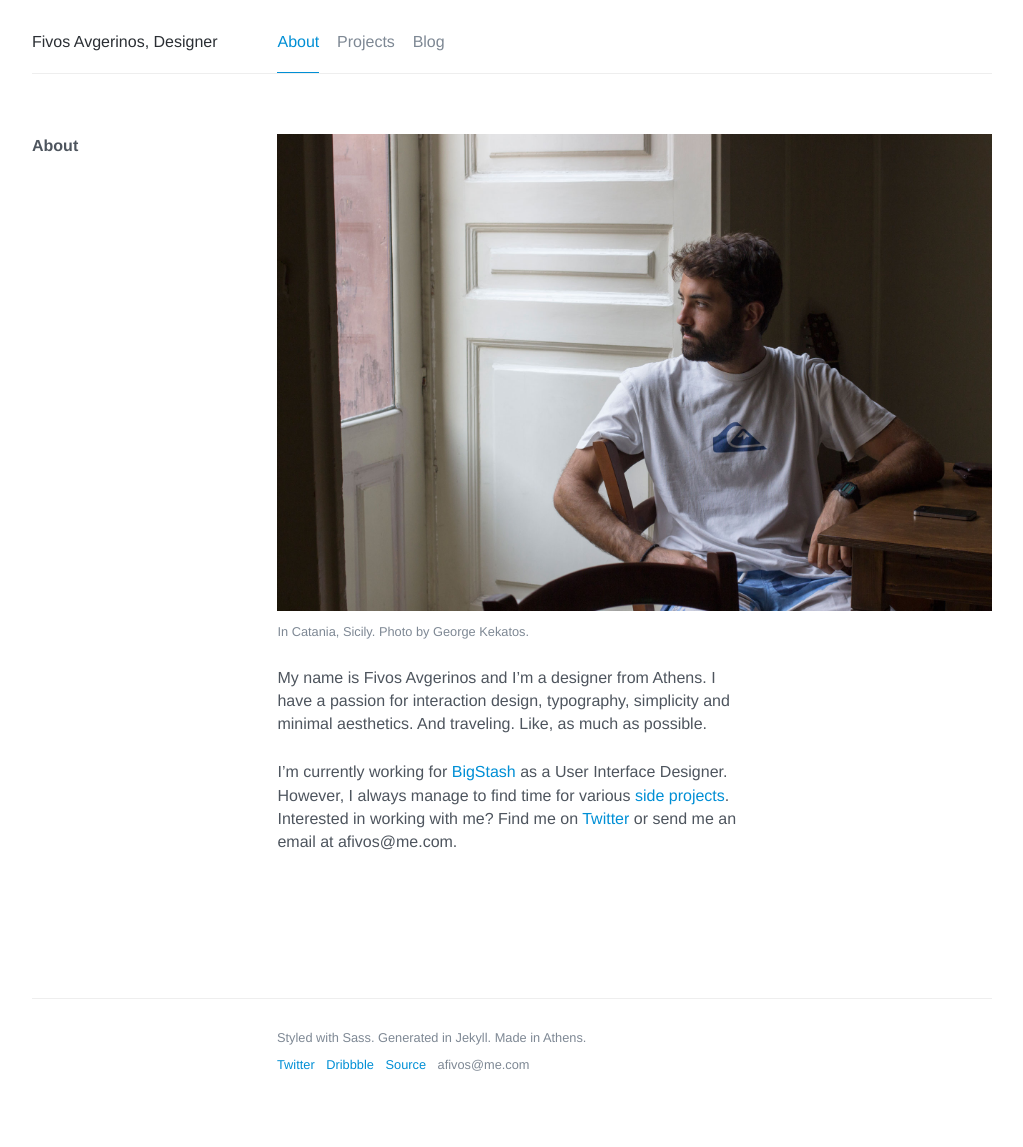
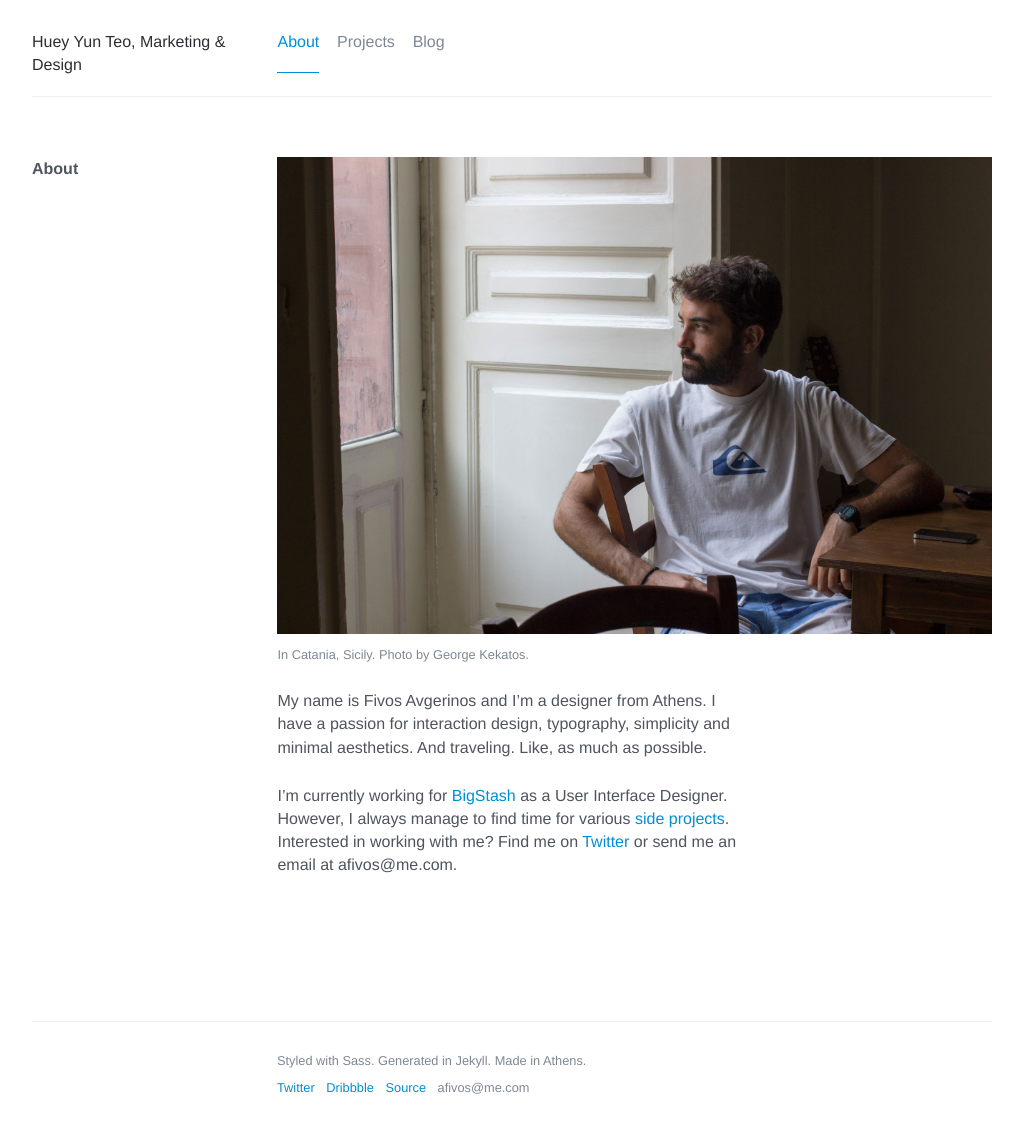
Before and after one commit to afivos/afivos.com, a Jekyll site: the page built from index.md, in a window 1280 px wide. Shown: the whole page, without its empty margins (128-1151 px from the left). Built offline with Jekyll 4.4.1, drawn with Linux system fonts in a browser that asks for light colours; nearby versions of some CDN libraries; comment, search, counter and statistics services are not loaded; before the commit the page ends 1124 px from its top, so only the background shows below that; some of the changed lines change nothing that is shown.

Commit message:
change config

```diff
--- a/_config.yml
+++ b/_config.yml
@@ -1,20 +1,18 @@
 # Site settings
-name: Fivos Avgerinos
-email: afivos@me.com
-url: "http://afivos.com" # the base hostname & protocol for your site
-description: > # this means to ignore newlines until "baseurl:"
-  My name is Fivos and I'm a young, designer from Athens, Greece.
-title: "Fivos Avgerinos, Designer"
-baseurl: "" # the subpath of your site, e.g. /blog/
+name: Huey Yun Teo
+email: nico.thyun@gmail.com
+url: "http://nicothyun.github.io" # the base hostname & protocol for your site
+description: Hi I am HY and I'm a marketer
+title: "Huey Yun Teo, Marketing & Design"
+
 
 gems:
   - octopress-autoprefixer
 
 # Social
-twitter: afivos
-dribbble: afivos
-instagram: afivos
-github: afivos
+twitter: nicothyun
+instagram: nicothyun
+github: nicothyun
 
 # Build settings
 markdown: kramdown
@@ -27,3 +25,5 @@ permalink: pretty
 
 sass:
     style: :compressed
+
+exclude: [vendor]
```
